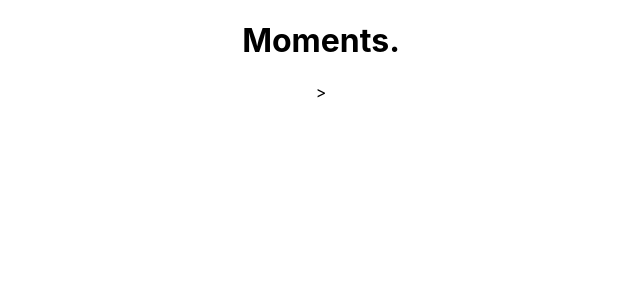
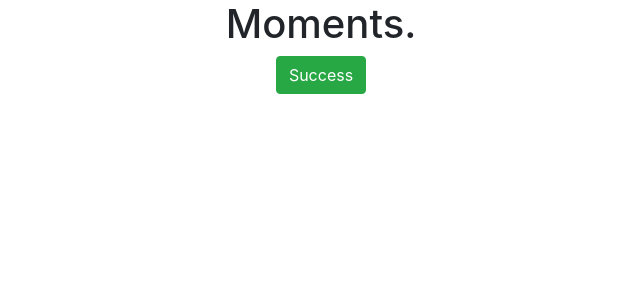
Before and after one commit to ajorgensen89/moments, a React (Create React App) app: page / in a window 1280 px wide. Shown: the top 300 px of the page, without its empty margins (319-959 px from the left). Built offline with nearby package versions, Linux system fonts and the light colour scheme.

Commit message:
install bootstrap

```diff
--- a/package.json
+++ b/package.json
@@ -7,10 +7,10 @@
     "@testing-library/react": "^11.2.7",
     "@testing-library/user-event": "^12.8.3",
     "axios": "^0.21.4",
-    "bootstrap": "^4.6.2",
+    "bootstrap": "^4.6.0",
     "jwt-decode": "^3.1.2",
     "react": "^17.0.2",
-    "react-bootstrap": "^1.6.6",
+    "react-bootstrap": "^1.6.3",
     "react-dom": "^17.0.2",
     "react-infinite-scroll-component": "^6.1.0",
     "react-router-dom": "^5.3.4",
--- a/public/index.html
+++ b/public/index.html
@@ -1,20 +1,21 @@
 <!DOCTYPE html>
 <html lang="en">
+
 <head>
   <meta charset="utf-8" />
   <link rel="icon" href="%PUBLIC_URL%/favicon.ico" />
   <meta name="viewport" content="width=device-width, initial-scale=1" />
   <meta name="theme-color" content="#000000" />
-    <meta
-      name="description"
-      content="Web site created using create-react-app"
-    />
+  <meta name="description" content="Web site created using create-react-app" />
   <link rel="apple-touch-icon" href="%PUBLIC_URL%/logo192.png" />
   <!--
       manifest.json provides metadata used when your web app is installed on a
       user's mobile device or desktop. See https://developers.google.com/web/fundamentals/web-app-manifest/
     -->
-    <link rel="manifest" href="%PUBLIC_URL%/manifest.json" />
+  <link rel="manifest" href="%PUBLIC_URL%/manifest.json" crossorigin="use-credentials"/>
+  <!--Bootstrap link-->
+  <link rel="stylesheet" href="https://cdn.jsdelivr.net/npm/bootstrap@4.6.0/dist/css/bootstrap.min.css"
+    integrity="sha384-B0vP5xmATw1+K9KRQjQERJvTumQW0nPEzvF6L/Z6nronJ3oUOFUFpCjEUQouq2+l" crossorigin="anonymous" />
   <!--
       Notice the use of %PUBLIC_URL% in the tags above.
       It will be replaced with the URL of the `public` folder during the build.
@@ -26,6 +27,7 @@
     -->
   <title>React App</title>
 </head>
+
 <body>
   <noscript>You need to enable JavaScript to run this app.</noscript>
   <div id="root"></div>
@@ -40,4 +42,5 @@
       To create a production bundle, use `npm run build` or `yarn build`.
     -->
 </body>
+
 </html>
--- a/src/App.js
+++ b/src/App.js
@@ -1,9 +1,11 @@
 import './App.css';
+import Button from 'react-bootstrap/Button';
 
 function App() {
   return (
     <div className="App">
-      <h1>Moments.</h1>>
+      <h1>Moments.</h1>{' '}
+      <Button variant="success">Success</Button>{' '}
     </div>
   );
 }
```
Also changed, not shown: 1 other file (tests, documents, lock files or other folders). Lines whose indentation alone changed are shown as unchanged.
